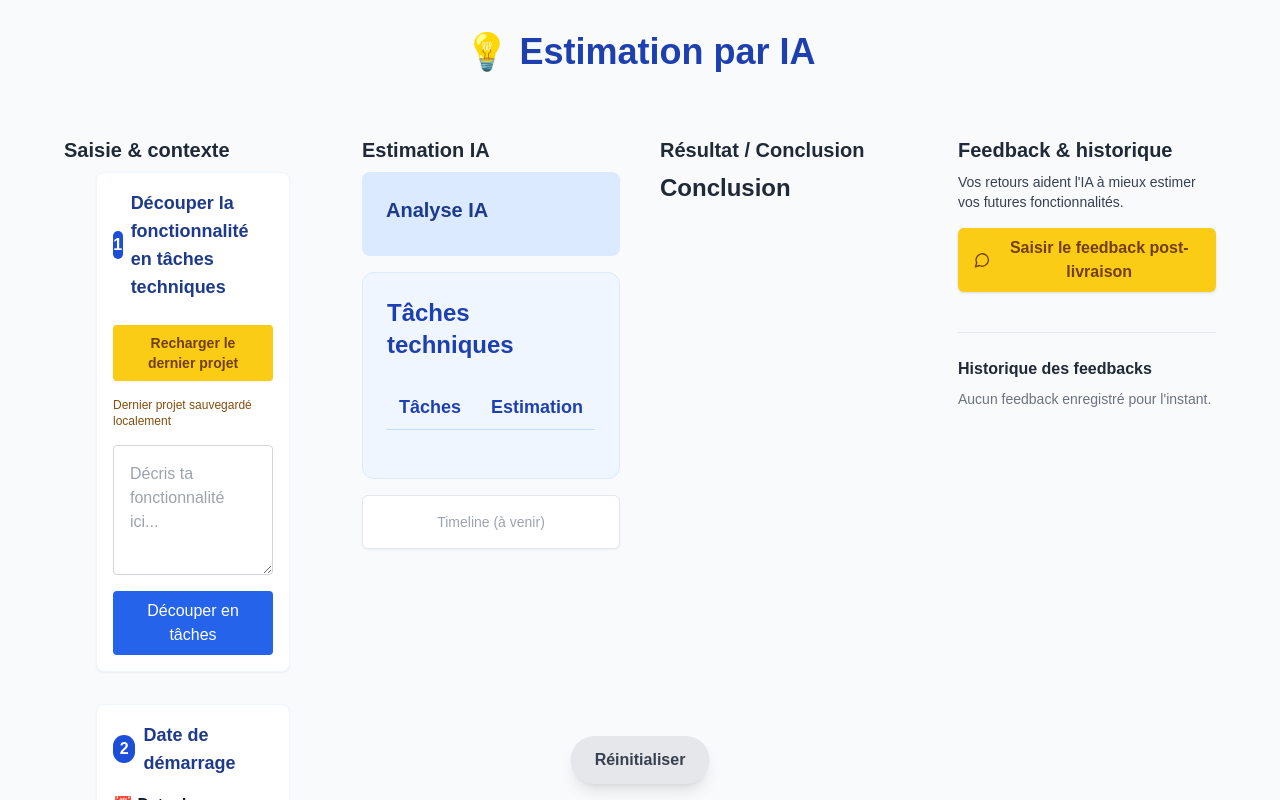
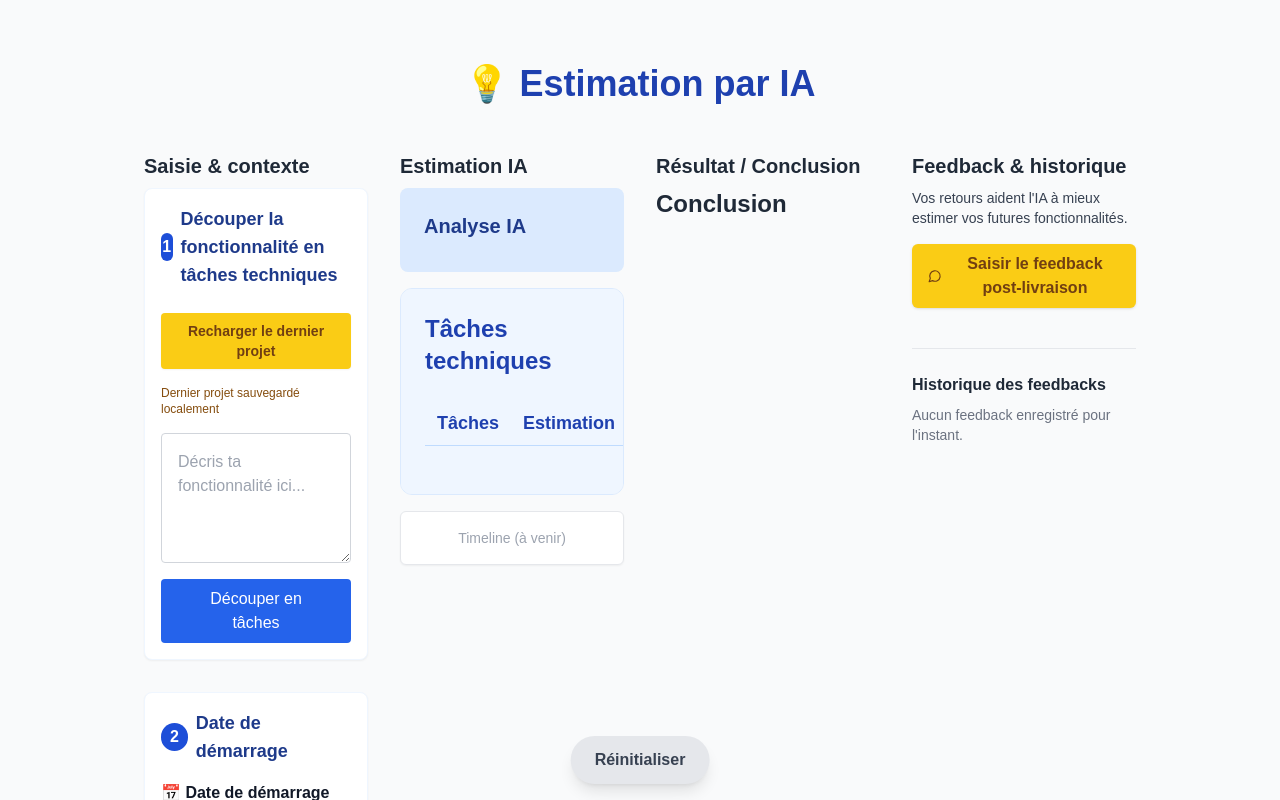
Before and after one commit to IvandeMurard/ai-delivery-estimator, a Next.js app: page / in a window 1280 px wide. Shown: the top 800 px of the page. Built offline with nearby package versions, Linux system fonts and the light colour scheme; what @react-pdf/renderer would draw is missing.

Commit message:
feat(layout): grille 4 colonnes large, scroll réduit, largeur fluide desktop

```diff
--- a/src/app/components/ColumnsWrapper.tsx
+++ b/src/app/components/ColumnsWrapper.tsx
@@ -2,7 +2,7 @@ import { ReactNode } from 'react';
 
 export default function ColumnsWrapper({ children }: { children: ReactNode }) {
   return (
-    <div className="flex flex-col gap-6 px-4 sm:px-6 py-4 overflow-x-hidden md:grid md:grid-cols-4 md:gap-10 md:px-8">
+    <div className="w-full px-6 lg:px-12 xl:px-20 grid grid-cols-1 xl:grid-cols-4 gap-x-8 gap-y-8">
       {children}
     </div>
   );
--- a/src/app/page.tsx
+++ b/src/app/page.tsx
@@ -406,14 +406,14 @@ export default function Home() {
   };
 
   return (
-    <main className="flex flex-col items-center min-h-screen p-8 bg-gray-50">
+    <main className="flex flex-col items-center p-6 lg:p-10 xl:p-16 bg-gray-50 w-full">
       <h1 className="text-4xl font-extrabold mb-12 text-blue-800 w-full text-center">💡 Estimation par IA</h1>
 
       <ColumnsWrapper>
         <Section id="saisie-contexte" title="Saisie & contexte">
           {/* Bloc 1 : Saisie & contexte */}
           <div
-            className="w-full flex flex-col gap-6 md:gap-8 px-2 sm:px-4 md:px-6 lg:px-8 mb-12 min-h-[400px]"
+            className="w-full flex flex-col gap-6 md:gap-8 mb-8"
           >
             {/* Etape 1 : Découpage en tâches techniques */}
             <div className="flex flex-col relative z-0 bg-white rounded-lg p-4 shadow-sm border border-blue-50">
@@ -794,7 +794,7 @@ export default function Home() {
           })()}
 
           {/* Bloc 2 : Tâches techniques (tableau bleu) */}
-          <div className="bg-blue-50 p-6 rounded-xl border border-blue-100 min-h-[200px] flex flex-col justify-between mb-4">
+          <div className="bg-blue-50 p-6 rounded-xl border border-blue-100 flex flex-col justify-between mb-4 overflow-y-auto max-h-[420px]">
             <h2 className="text-2xl font-bold text-blue-800 mb-6">Tâches techniques</h2>
             {result === "Analyse en cours..." ? (
               <div className="flex-1 flex items-center justify-center">
```
